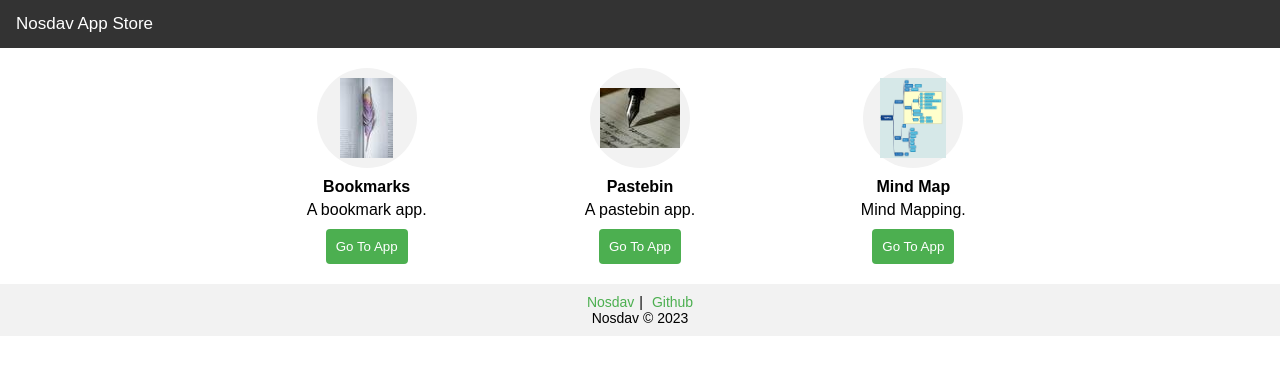
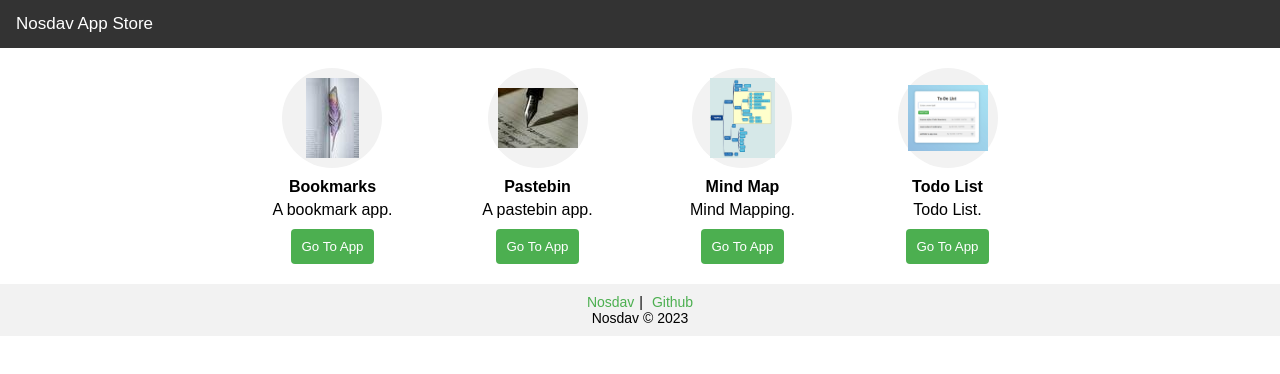
Before and after one commit to nosdav/apps, a website: page index.html in a window 1280 px wide. Drawn offline with Linux system fonts and the light colour scheme.

Commit message:
add todo list

```diff
--- a/index.html
+++ b/index.html
@@ -135,6 +135,14 @@
             ><button class="app-link">Go To App</button></a
           >
         </div>
+        <div class="app">
+          <div class="app-icon">
+            <img src="./images/todo.jpg" alt="App icon" />
+          </div>
+          <div class="app-name">Todo List</div>
+          <div class="app-description">Todo List.</div>
+          <a href="/todo/"><button class="app-link">Go To App</button></a>
+        </div>
       </div>
     </div>
 
```
Also changed, not shown: images/todo.jpg (added), 1 other file.
